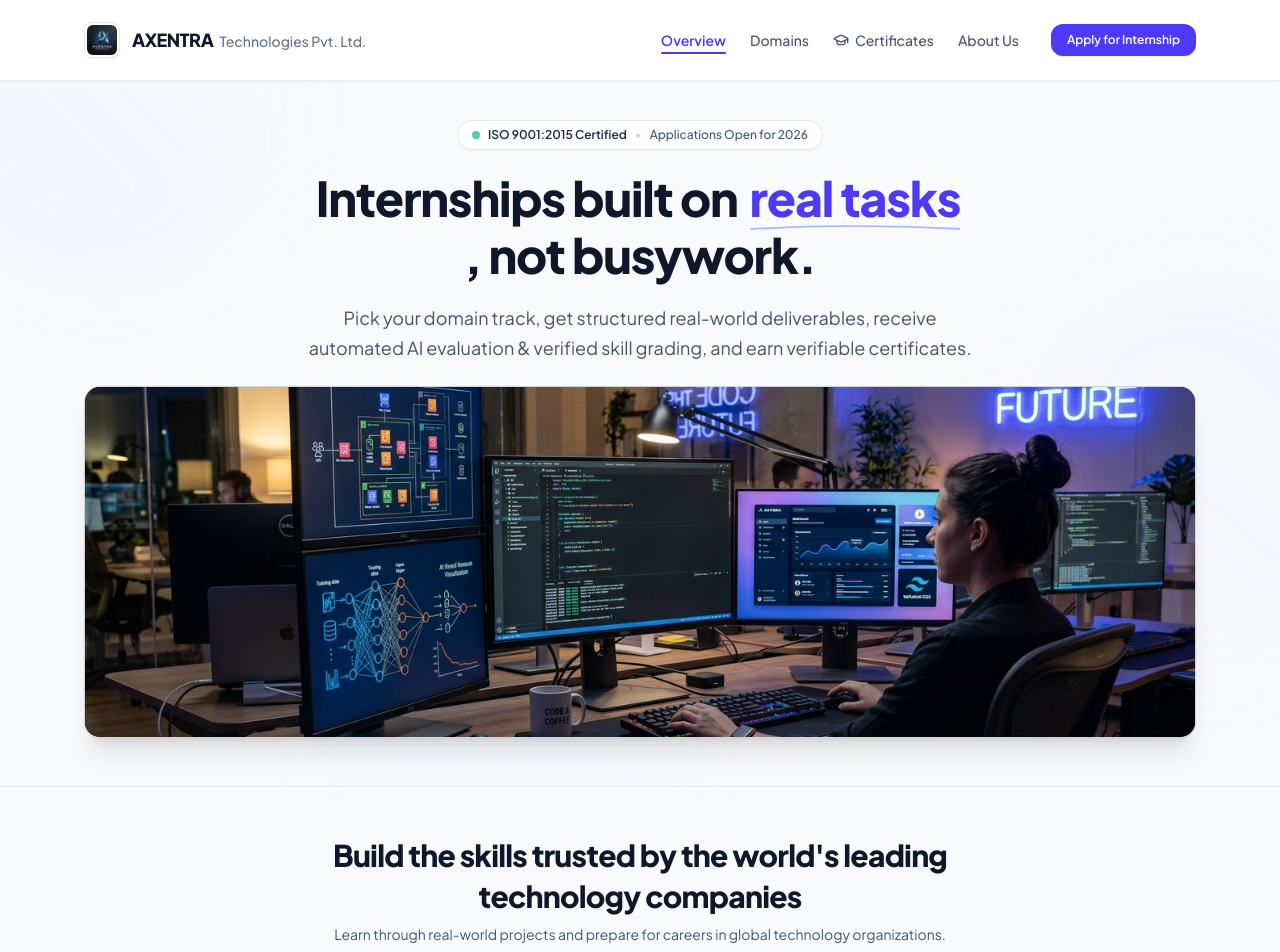
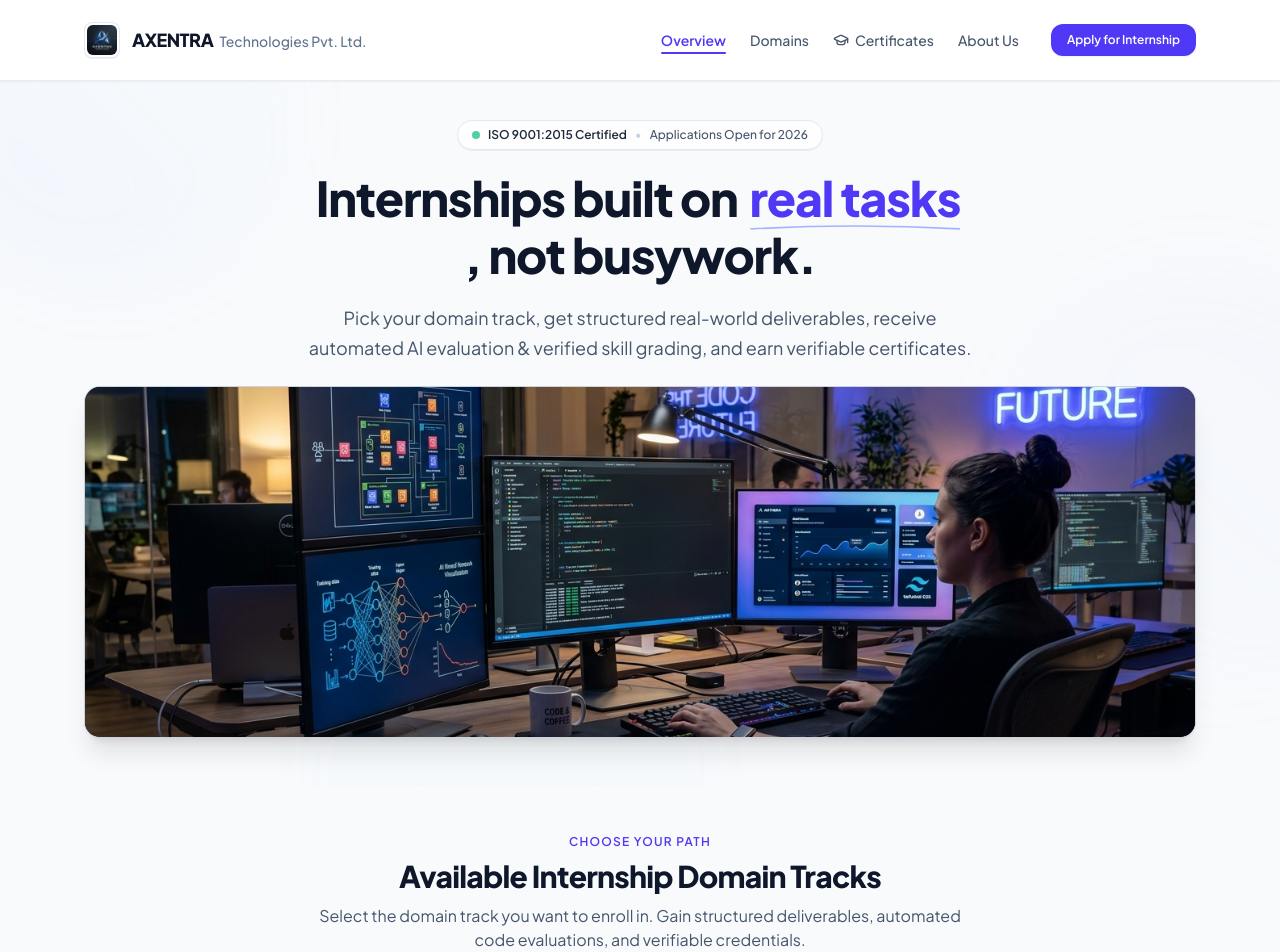
Before and after one commit to shubhamdalvi2002/axentratechnologies, a React (Vite) app: page / in a window 1280 px wide. Shown: the top 952 px of the page. Built offline with nearby package versions, Linux system fonts and the light colour scheme.

Commit message:
refactor(ui): reorder components in App layout
Move CompanyMarquee below DomainGrid to improve the visual hierarchy of the landing page.

```diff
--- a/src/App.tsx
+++ b/src/App.tsx
@@ -133,7 +133,6 @@ export default function App() {
               transition={{ duration: 0.35, ease: [0.16, 1, 0.3, 1] }}
             >
               <Hero setViewMode={setViewMode} />
-              <CompanyMarquee />
               <DomainGrid
                 domains={domains}
                 selectedDomainId={activeDomainId}
@@ -142,6 +141,7 @@ export default function App() {
                 onRequestCustomDomain={handleRequestCustomDomain}
                 onOpenApply={handleOpenApplyModal}
               />
+              <CompanyMarquee />
               <ProcessSteps />
               <TrustBadges />
             </motion.div>
```
